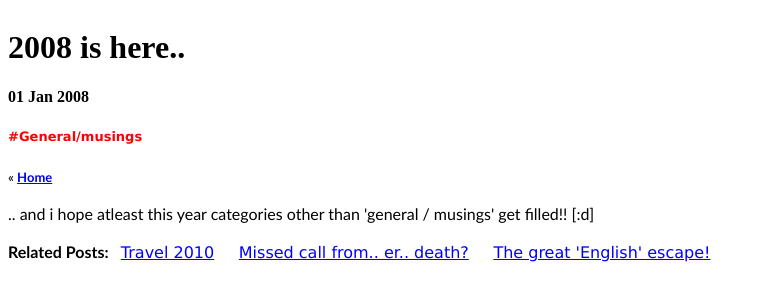
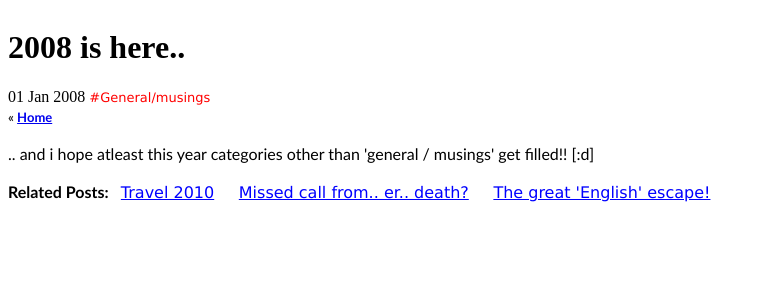
Before and after one commit to anusha-r/anusha-r.github.com, a Jekyll site: the page built from _posts/2008-01-01-2008-is-here.html, in a window 1280 px wide. Shown: the top 301 px of the page, without its empty margins (0-763 px from the left). Built offline with Jekyll 4.4.1, drawn with Linux system fonts in a browser that asks for light colours; Markdown is read by kramdown in place of the engine named in the settings.

Commit message:
layout changes #12

```diff
--- a/_layouts/default.html
+++ b/_layouts/default.html
@@ -53,12 +53,12 @@
 </div>
 -->
 <h1> {{ page.title }} </h1>
-<h4> {{ page.date | date_to_string }} </h4>
-<h4> <span class="red-color">
+{{ page.date | date_to_string }}
+<span class="red-color">
 	{% for tag in page.tags %}
          	 #{{ tag }}
 	{% endfor %}
-</span> </h4>
+</span>
 <div id="mainContent">
 
   {{ content }}
```
